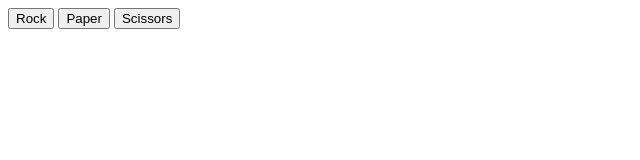
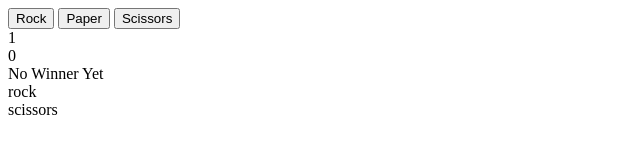
Before and after one commit to jecrram/the-odin-project, a plain HTML site: page rock-paper-scissors/index.html in a window 1280 px wide. Both pictures are taken after a click on the button "Rock". Shown: the whole page, without its empty margins (0-640 px from the left). Drawn offline with Linux system fonts and the light colour scheme.

Commit message:
Add simple UI to the app
The app now shows the hands played in each turn

```diff
--- a/rock-paper-scissors/index.html
+++ b/rock-paper-scissors/index.html
@@ -11,6 +11,12 @@
       <button class="player-hand paper">Paper</button>
       <button class="player-hand scissors">Scissors</button>
     </div>
+    <div class="results-box">
+      <div class="player-score">0</div>
+      <div class="computer-score">0</div>
+      <div class="winner-text">No Winner Yet</div>
+      <div class="hand-container"></div>
+    </div>
     <script src="main.js"></script>
   </body>
 </html>
--- a/rock-paper-scissors/main.js
+++ b/rock-paper-scissors/main.js
@@ -22,11 +22,24 @@ playerBtns.forEach((playerBtn) => {
     computerHand = getComputerHand().toLowerCase();
     playerHand = getPlayerHand(e).toLowerCase();
 
-    checkGameStatus(playerHand, computerHand);
+    checkRoundWinner(playerHand, computerHand);
   });
 });
 
 function updateScore(playerChoice, computerChoice) {
+  let playerScoreUI = document.querySelector(`.player-score`);
+  let compScoreUI = document.querySelector(".computer-score");
+
+  let handsUI = document.querySelector(".hand-container");
+  let div1 = document.createElement("div");
+  div1.innerText = playerChoice;
+
+  let div2 = document.createElement("div");
+  div2.innerText = computerChoice;
+
+  handsUI.appendChild(div1);
+  handsUI.appendChild(div2);
+
   if (playerChoice === computerChoice) {
     // console.log("It's a tie");
   } else if (
@@ -35,21 +48,26 @@ function updateScore(playerChoice, computerChoice) {
     (playerChoice === "scissors" && computerChoice === "paper")
   ) {
     playerScore++;
+    playerScoreUI.innerText = playerScore;
+
     // console.log(`You win! ${playerChoice} beats ${computerChoice}!`);
   } else {
     computerScore++;
+    compScoreUI.innerText = computerScore;
     // console.log(`You lose! ${computerChoice} beats ${playerChoice}!`);
   }
 }
 
-function checkGameStatus(playerHand, computerHand) {
+function checkRoundWinner(playerHand, computerHand) {
+  let winnerUI = document.querySelector(".winner-text");
+
   if (playerScore !== 3 && computerScore !== 3) {
     updateScore(playerHand, computerHand);
   } else {
     if (playerScore > computerScore) {
-      console.log("You Win!");
+      winnerUI.innerText = "Player Wins";
     } else {
-      console.log("You Lose!");
+      winnerUI.innerText = "Comp Wins";
     }
   }
 }
```
